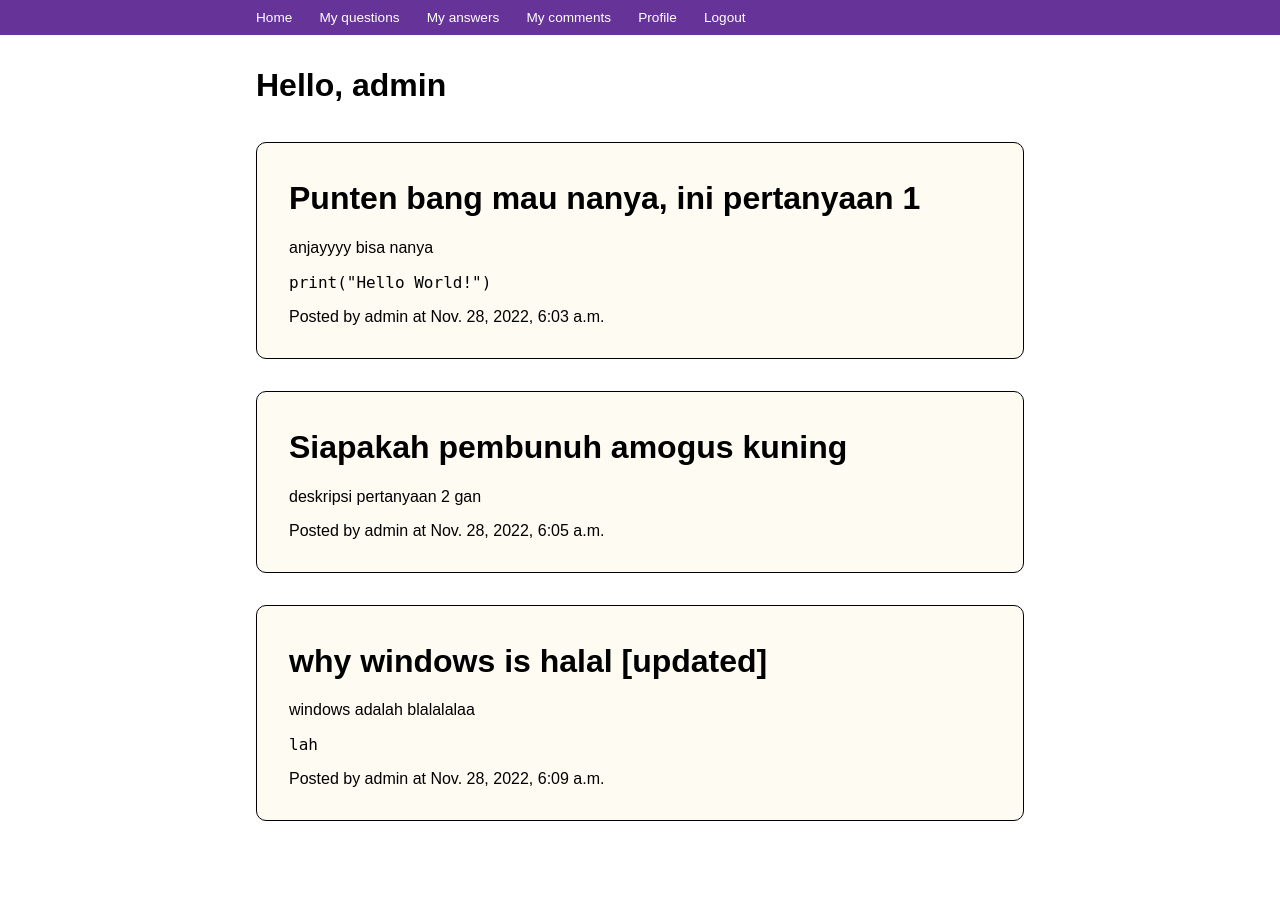
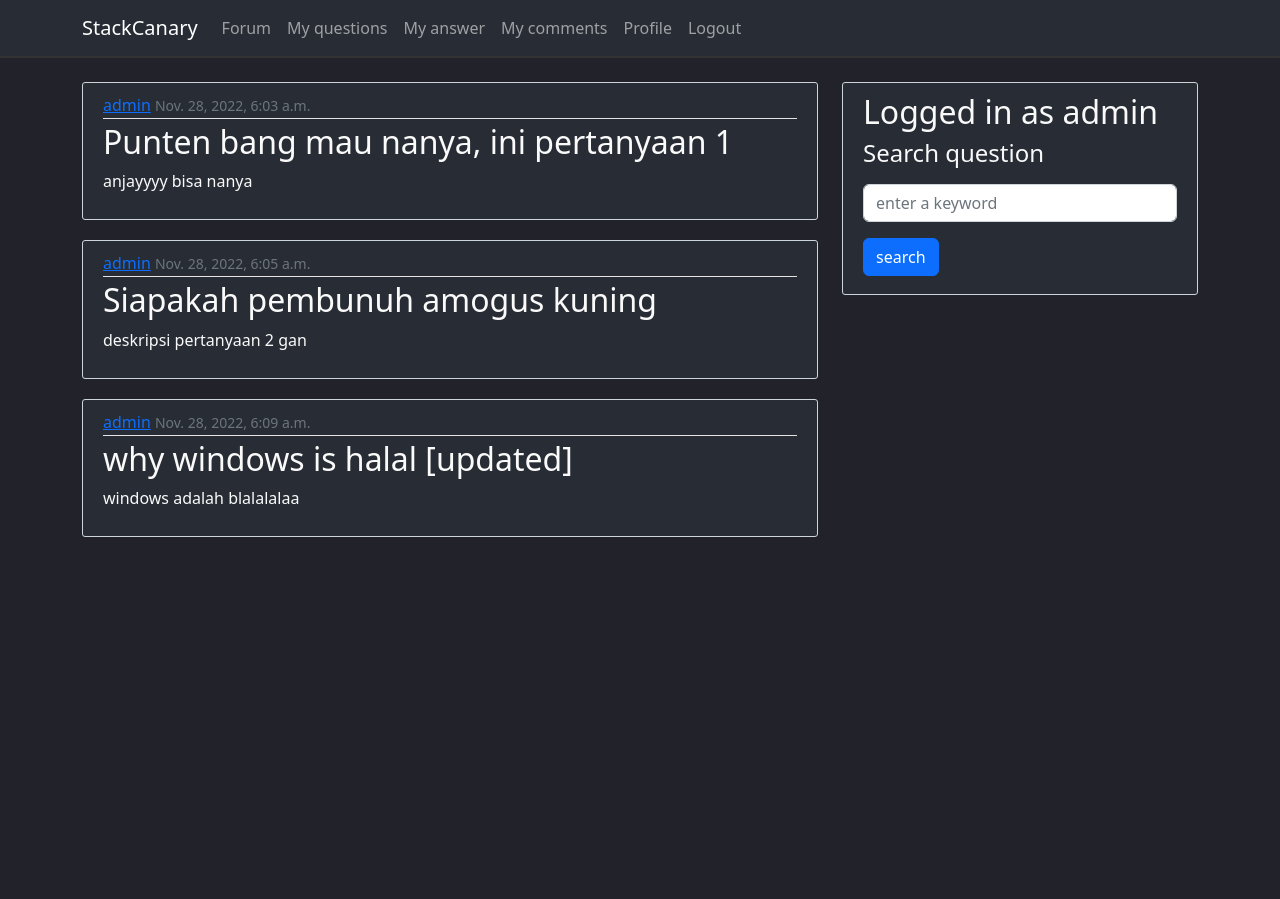
Before and after one commit to luqqmman/StackCanary, a Django app: page /forum/ in a window 1280 px wide. After the commit the page ends 537 px from the top, so only its background shows below. Run offline with Django 4.2, Linux system fonts and the light colour scheme; a user stored in the database is signed in; data comes from the database, SQL or seed files in the repository; both versions use the stored data as it was after the commit.

Commit message:
frontend

```diff
--- a/forum/static/forum/base.css
+++ b/forum/static/forum/base.css
@@ -1,94 +1,100 @@
-
-html {
-    font-family: Arial, Helvetica, sans-serif;
-    font-size: 16px;
-    box-sizing: border-box;
-    width: 100%;
+body {
+    color: #fafafa;
 }
 
-body {
-    margin: 0;
-    width: 100%;
+h1, h2, h3, h4, h5, h6 {
+    color: #f9f9f9;
 }
 
-.main {
-    display: block;
-    width: 60%;
-    height: 100%;
-    margin: 2em auto;
+ul {
+    margin: 0;
 }
 
-.navbar {
-    font-size: 0.85em;
-    background-color: rebeccapurple;
+.bg-steel {
+    background-color: #5f788a;
 }
 
-.navbar--list {
-    margin: 0 auto;
-    padding: 0.75em 0;
-    width: 60%;
-    display: flex;
+.site-header .navbar-nav .nav-link {
+    color: #cbd5db;
 }
 
-.navbar--item {
-    list-style: none;
-    margin-right: 2em;
+.site-header .navbar-nav .nav-link:hover {
+    color: #ffffff;
 }
 
-.navbar--link {
-    color: white;
+.site-header .navbar-nav .nav-link.active {
+    font-weight: 500;
+}
+
+.content-section {
+    color: #cbd5db;
+    background-color: #282d35;
+    padding: 10px 20px;
+    border: 1px solid #cbd5db;
+    border-radius: 3px;
+    margin-bottom: 20px;
+}
+
+.cblue {
+    color: #61dafb;
+}
+
+.article-title {
+    color: #fafafa;
     text-decoration: none;
 }
 
-.navbar--link:hover {
-    font-weight: bold;
+a.article-title:hover {
+    color: #61dafb;
 }
 
-.container {
-    display: flex;
-    flex-direction: column;
+.article-content {
+    white-space: pre-line;
+    color: #fafafa;
 }
 
-.question {
-    padding: 1em 2em;
-    margin: 1em 0;
-    background-color: #FEFBF3;
-    border: 1px solid black;
-    border-radius: 10px;
+.article-img {
+    height: 65px;
+    width: 65px;
+    margin-right: 16px;
 }
 
-.question:hover {
-    position: relative;
-    left: 1em;
+.article-metadata {
+    padding-bottom: 1px;
+    margin-bottom: 4px;
+    border-bottom: 1px solid #e3e3e3
 }
 
-.form {
-    display: flex;
-    flex-direction: column;
-    width: 25%;
-    margin: 1em auto;
+.article-metadata a:hover {
+    color: #333;
+    text-decoration: none;
 }
 
-.form--input {
-    font-size: 1.2em;
-    border-radius: 5px;
-    padding: 0.5em 1em;
-    margin-bottom: 1em;
+.article-svg {
+    width: 25px;
+    height: 25px;
+    vertical-align: middle;
 }
 
-.form--title {
-    text-align: center;
+.account-img {
+    height: 125px;
+    width: 125px;
+    margin-right: 20px;
+    margin-bottom: 16px;
 }
 
-.form--button {
-    border-radius: 5px;
-    border: 1px solid rebeccapurple;
-    padding: 1em;
-    background-color: rebeccapurple;
-    color: white;
+.account-heading {
+    font-size: 2.5rem;
 }
 
-.form--button:hover{
-    background-color: white;
-    color: rebeccapurple;
+.bg-dark-one {
+    background-color: #21222a;
 }
+
+.bg-dark-two {
+    background-color: #282d35;
+}
+
+.brd-btm {
+    border-bottom: 2px solid #333333;
+}
--- a/forum/templates/forum/base.html
+++ b/forum/templates/forum/base.html
@@ -1,56 +1,64 @@
 {% load static %}
 <html>
     <head>
-        <link rel="stylesheet" href="{% static 'forum/base.css' %}">
-
+        <link rel="stylesheet" href="{% static 'forum/base.css' %}?{% now 'U' %}">
+        <!-- CSS only -->
+        <link href="https://cdn.jsdelivr.net/npm/bootstrap@5.2.3/dist/css/bootstrap.min.css" rel="stylesheet" integrity="sha384-rbsA2VBKQhggwzxH7pPCaAqO46MgnOM80zW1RWuH61DGLwZJEdK2Kadq2F9CUG65" crossorigin="anonymous">
+        <!-- JavaScript Bundle with Popper -->
+        <script src="https://cdn.jsdelivr.net/npm/bootstrap@5.2.3/dist/js/bootstrap.bundle.min.js" integrity="sha384-kenU1KFdBIe4zVF0s0G1M5b4hcpxyD9F7jL+jjXkk+Q2h455rYXK/7HAuoJl+0I4" crossorigin="anonymous"></script>
+        <title>StackCanary</title>
     </head>
-    <title>Stackoverflow</title>
-    <body>
-        <nav class="navbar">
-            <ul class="navbar--list">
-
-                <li class="navbar--item">
-                    <a class="navbar--link" href="{% url 'forum-index' %}">Home</a>
-                </li>
-
+    <body class="bg-dark-one">
+        <nav class="navbar navbar-expand-md navbar-dark bg-dark-two mb-4 brd-btm">
+           <div class="container">
+                <a href="{% url 'forum-index' %}" class="navbar-brand">StackCanary</a>
+                <button class="navbar-toggler" data-bs-toggle="collapse" data-bs-target="#mnav">
+                    <span class="navbar-toggler-icon"></span>
+                </button>
+                <div class="collapse navbar-collapse" id="mnav">
+                    <ul class="navbar-nav">
                     {% if user.is_authenticated %}
-                    <li class="navbar--item">
-                        <a class="navbar--link" href="{% url 'forum-my-question' %}">My questions</a>
-                    </li>
-                    <li class="navbar--item">
-                        <a class="navbar--link" href="{% url 'forum-my-answer' %}">My answers</a>
-                    </li>
-                    <li class="navbar--item">
-                        <a class="navbar--link" href="{% url 'forum-my-comment' %}">My comments</a>
-                    </li>
-                    <li class="navbar--item">
-                        <a class="navbar--link" href="{% url 'profile' %}">Profile</a>
-                    </li>
-                    <li class="navbar--item">
-                        <a class="navbar--link" href="{% url 'logout' %}">Logout</a>
-                    </li>
+                        <li class="nav-item"><a href="{% url 'forum-index' %}" class="nav-link">Forum</a></li>
+                        <li class="nav-item"><a href="{% url 'forum-my-question' %}" class="nav-link">My questions</a></li>
+                        <li class="nav-item"><a href="{% url 'forum-my-answer' %}" class="nav-link">My answer</a></li>
+                        <li class="nav-item"><a href="{% url 'forum-my-comment' %}" class="nav-link">My comments</a></li>
+                        <li class="nav-item"><a href="{% url 'profile' %}" class="nav-link">Profile</a></li>
+                        <li class="nav-item"><a href="{% url 'logout' %}" class="nav-link">Logout</a></li>
                     {% else %}
-                    <li class="navbar--item">
-                        <a class="navbar--link" href="{% url 'login' %}">Login</a>
-                    </li>
-                    <li class="navbar--item">
-                        <a class="navbar--link" href="{% url 'register' %}">Register</a>
-                    </li>
+                        <li class="nav-item"><a href="{% url 'login' %}" class="nav-link">Login</a></li>
+                        <li class="nav-item"><a href="{% url 'register' %}" class="nav-link">Register</a></li>
                     {% endif %}
                     </ul>
+                </div>
+            </div>
         </nav>
-        <main class="main">
+
+        <main role="main" class="container">
             {% if messages %}
                 {% for message in messages %}
-                    <div>
+                    <div class="alert alert-{{message.tags}} mb-2">
                         {{ message }}
                     </div>
                 {% endfor %}
             {% endif %}
-
-            {% block content %}
-            {% endblock content %}
+            <div class="row">
+                <div class="col-md-8">
+                    {% block content %}{% endblock %}
+                </div>
+                <div class="col-md-4">
+                    <div class="content-section">
+                        {% if user.is_authenticated %}
+                            <h2>Logged in as {{user.username}}</h2>
+                        {% endif %}
+                        <h4 class="mb-3">Search question</h4>
+                        <form class="mb-2" method="POST" target="{% url 'forum-index' %}">
+                            {% csrf_token %}
+                            <input type="text" class="form-control mb-3" placeholder="enter a keyword">
+                            <button class="btn btn-primary">search</button>
+                        </form>
+                    </div>
+                </div>
+            </div>
           </main>
     </body>
-
 </html>
--- a/forum/templates/forum/index.html
+++ b/forum/templates/forum/index.html
@@ -1,16 +1,21 @@
 {% extends "forum/base.html" %}
 {% block content %}
-    {% if user.is_authenticated %}
-        <h1>Hello, {{user.username}}</h1>
-    {% endif %}
-    <div class="container">
-        {% for question in pertanyaan %}
-            <div class="question">
-                <h1>{{question.judul}}</h1>
-                <p>{{question.konten}}</p>
-                <pre>{{question.snippet}}</pre>
-                <p>Posted by {{question.author}} at {{question.waktu_upload}}</p>
+    {% for question in pertanyaan %}
+    <article>
+        <div class="content-section">
+            <div class="article-metadata">
+                <a class="mr-2" href="#">{{ question.author }}</a>
+                <small class="text-muted">{{ question.waktu_upload }}</small>
             </div>
-        {% endfor %}
-    </div>
+            <h2><a class="article-title" href="#">{{ question.judul }}</a></h2>
+            <p class="article-content">{{ question.konten|stringformat:".100s" }}</p>
+        </div>
+    </article>
+        <!-- <div class="question">
+            <h1>{{question.judul}}</h1>
+            <p>{{question.konten}}</p>
+            <pre>{{question.snippet}}</pre>
+            <p>Posted by {{question.author}} at {{question.waktu_upload}}</p>
+        </div> -->
+    {% endfor %}
 {% endblock content %}
--- a/users/templates/users/login.html
+++ b/users/templates/users/login.html
@@ -1,14 +1,14 @@
 {% extends "forum/base.html" %}
 {% block content %}
     <div>
-        <form method="POST">
+        <form method="POST" class="content-section">
             {% csrf_token %}
             <fieldset>
                 <legend>Login here</legend>
                 {{ form.as_p }}
             </fieldset>
             <div>
-                <button type="submit">Login</button>
+                <button class="btn btn-primary" type="submit">Login</button>
             </div>
         </form>
         <div>
--- a/users/templates/users/register.html
+++ b/users/templates/users/register.html
@@ -1,14 +1,14 @@
 {% extends "forum/base.html" %}
 {% block content %}
     <div>
-        <form method="POST">
+        <form method="POST" class="content-section">
             {% csrf_token %}
             <fieldset>
                 <legend>Register Here</legend>
                 {{ form.as_p }}
             </fieldset>
             <div>
-                <button type="submit">Sign Up</button>
+                <button class="btn btn-primary" type="submit">Sign Up</button>
             </div>
         </form>
         <div>
```
Also changed, not shown: forum/templates/forum/login.html (+5 -5 lines), db.sqlite3. Lines whose indentation alone changed are shown as unchanged.
